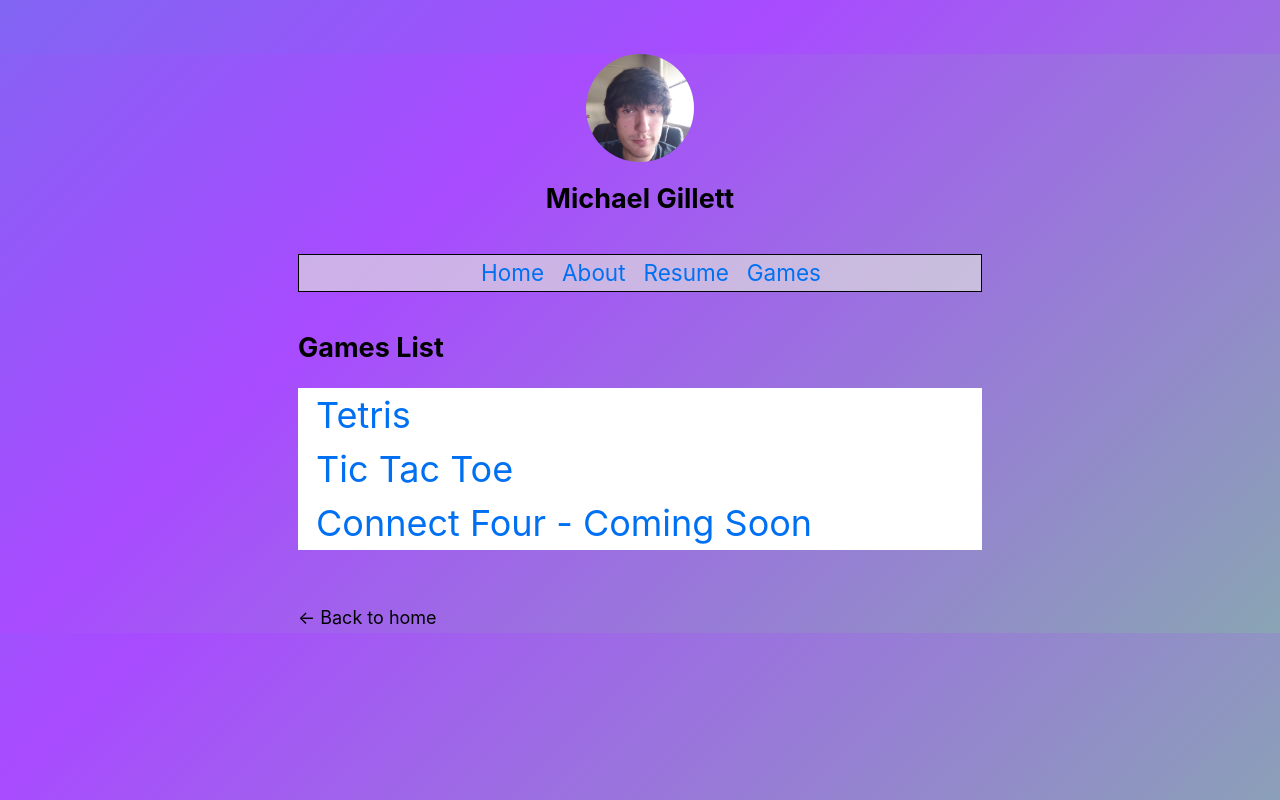
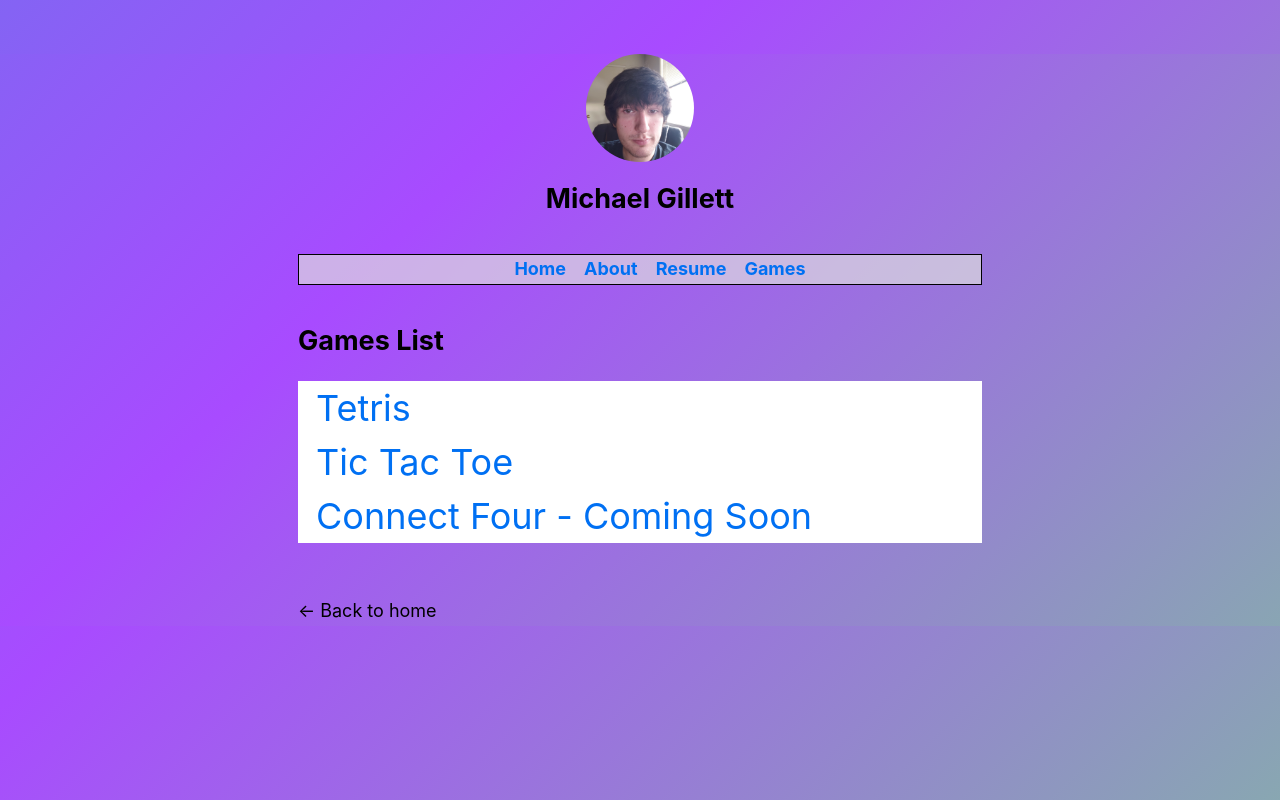
Before and after one commit to gillemic/nextjs-blog, a Next.js app: page /games in a window 1280 px wide. Built offline with nearby package versions, Linux system fonts and the light colour scheme.

Commit message:
fixed header problems

```diff
--- a/components/layout.module.css
+++ b/components/layout.module.css
@@ -1,7 +1,7 @@
 .container {
   max-width: 40rem;
   padding: 0 1rem;
-  margin: 3rem auto 6rem;
+  margin: 3rem auto 3rem;
 }
 
 .header {
@@ -37,8 +37,8 @@
 
 .navigator li {
   display: inline;
-  text-decoration: none;
-  padding-right: 1rem;
+  font-weight: bold;
+  padding: 0.5rem;
   justify-content: center;
-  font-size: 1.25rem;
+  font-size: 1rem;
 }
```
